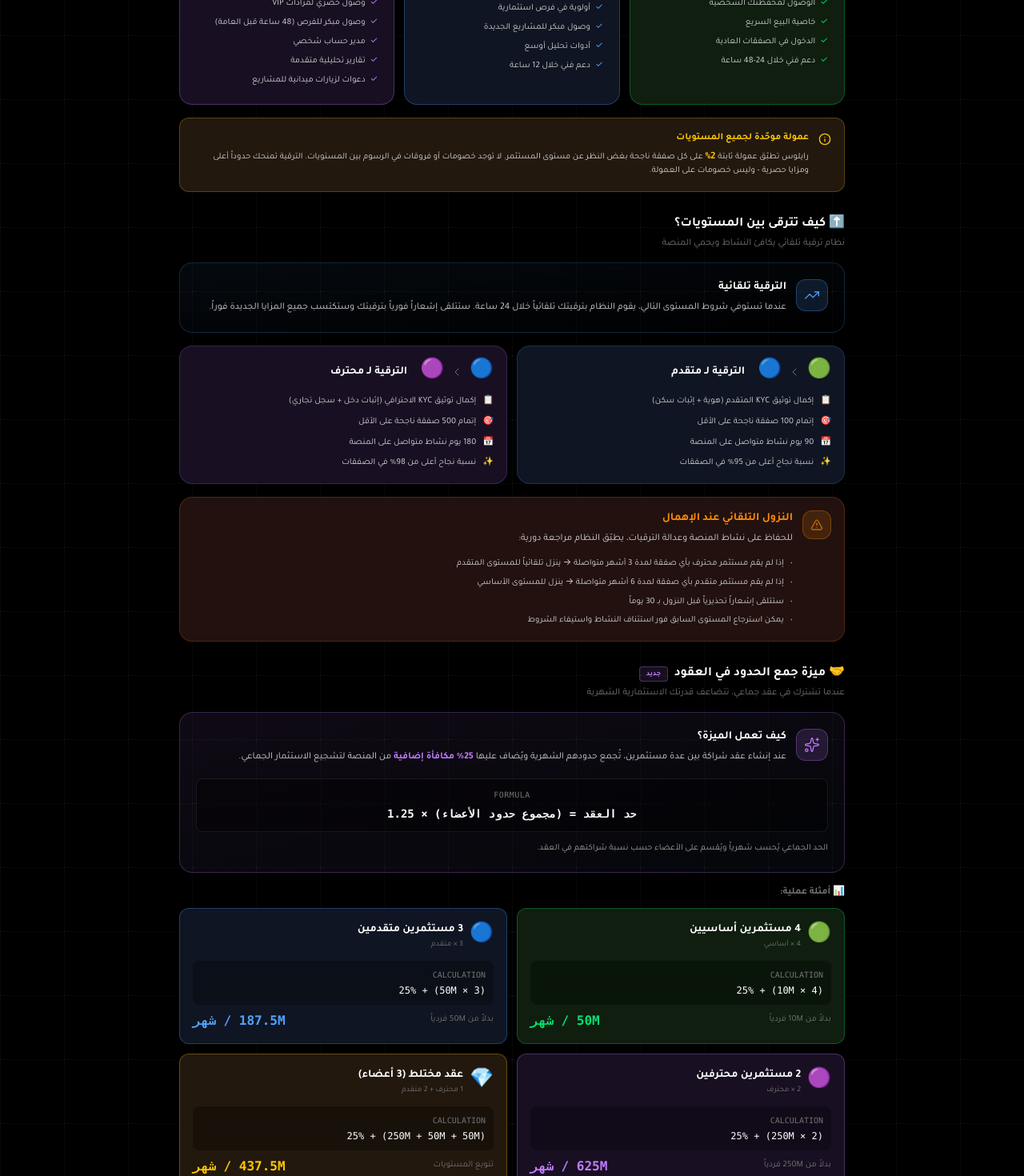
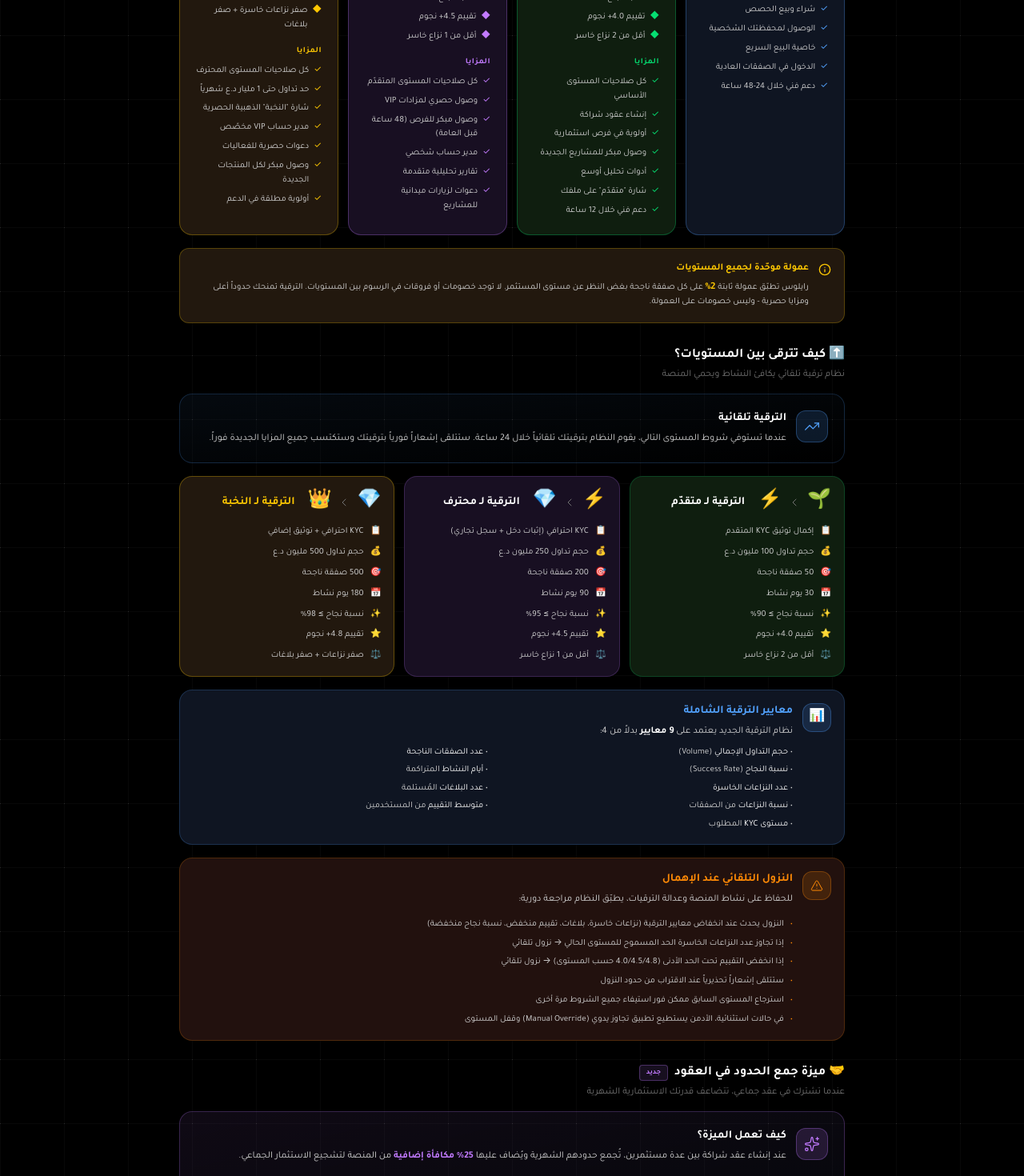
Before and after one commit to railostrade-colla/RailOS, a Next.js app: page /investment-guide in a window 1280 px wide. Shown: the part 2340-3810 px from the top of the page at 80% size. Built offline with nearby package versions, Linux system fonts and the light colour scheme.

Commit message:
docs: update investment guide with 4-tier level system + new criteria

```diff
--- a/app/(app)/investment-guide/page.tsx
+++ b/app/(app)/investment-guide/page.tsx
@@ -146,16 +146,17 @@ const PLATFORM_FEATURES = [
   },
 ]
 
-// مستويات المستثمرين
+// مستويات المستثمرين — مُحدَّث مع نظام الترقية الشامل (Volume + Trades + Disputes + Reports + Rating)
+// المصدر: lib/mock-data/levels.ts (LEVEL_SETTINGS_STORE) — قابل للتعديل من الأدمن
 const INVESTOR_LEVELS = [
   {
     level: "أساسي",
-    color: "green",
-    icon: "🟢",
+    color: "blue",
+    icon: "🌱",
     badge: "للمبتدئين",
     limit: "10 مليون",
     limitUnit: "د.ع / شهر",
-    desc: "نقطة البداية لكل مستثمر جديد - اكتشف وتعلم بأمان",
+    desc: "نقطة البداية لكل مستثمر جديد — اكتشف وتعلم بأمان",
     requirements: [
       "تسجيل حساب جديد",
       "توثيق KYC أساسي (هوية)",
@@ -171,18 +172,21 @@ const INVESTOR_LEVELS = [
     ],
   },
   {
-    level: "متقدم",
-    color: "blue",
-    icon: "🔵",
+    level: "متقدّم",
+    color: "green",
+    icon: "⚡",
     badge: "للنشطين",
     limit: "50 مليون",
     limitUnit: "د.ع / شهر",
     desc: "للمستثمر الذي أثبت نشاطه واستقراره على المنصة",
     requirements: [
       "توثيق KYC متقدم (هوية + إثبات سكن)",
-      "100 صفقة ناجحة على الأقل",
-      "90 يوم نشاط متواصل",
-      "نسبة نجاح أعلى من 95%",
+      "حجم تداول 100 مليون د.ع",
+      "50 صفقة ناجحة على الأقل",
+      "30 يوم نشاط متواصل",
+      "نسبة نجاح ≥ 90%",
+      "تقييم 4.0+ نجوم",
+      "أقل من 2 نزاع خاسر",
     ],
     perks: [
       "كل صلاحيات المستوى الأساسي",
@@ -190,25 +194,29 @@ const INVESTOR_LEVELS = [
       "أولوية في فرص استثمارية",
       "وصول مبكر للمشاريع الجديدة",
       "أدوات تحليل أوسع",
+      "شارة \"متقدّم\" على ملفك",
       "دعم فني خلال 12 ساعة",
     ],
   },
   {
     level: "محترف",
     color: "purple",
-    icon: "🟣",
+    icon: "💎",
     badge: "للنخبة",
     limit: "250 مليون",
     limitUnit: "د.ع / شهر",
-    desc: "نخبة المستثمرين - وصول حصري لأفضل الفرص",
+    desc: "مستثمر متمرّس — وصول حصري لأفضل الفرص",
     requirements: [
-      "توثيق KYC احترافي (إثبات دخل + سجل تجاري للشركات)",
-      "500 صفقة ناجحة على الأقل",
-      "180 يوم نشاط متواصل",
-      "نسبة نجاح أعلى من 98%",
+      "توثيق KYC احترافي (إثبات دخل + سجل تجاري)",
+      "حجم تداول 250 مليون د.ع",
+      "200 صفقة ناجحة على الأقل",
+      "90 يوم نشاط متواصل",
+      "نسبة نجاح ≥ 95%",
+      "تقييم 4.5+ نجوم",
+      "أقل من 1 نزاع خاسر",
     ],
     perks: [
-      "كل صلاحيات المستوى المتقدم",
+      "كل صلاحيات المستوى المتقدّم",
       "وصول حصري لمزادات VIP",
       "وصول مبكر للفرص (48 ساعة قبل العامة)",
       "مدير حساب شخصي",
@@ -216,30 +224,57 @@ const INVESTOR_LEVELS = [
       "دعوات لزيارات ميدانية للمشاريع",
     ],
   },
+  {
+    level: "النخبة",
+    color: "yellow",
+    icon: "👑",
+    badge: "VIP",
+    limit: "1 مليار",
+    limitUnit: "د.ع / شهر",
+    desc: "أعلى مستوى — مستثمرون موثّقون من النخبة",
+    requirements: [
+      "توثيق KYC احترافي + توثيق إضافي",
+      "حجم تداول 500 مليون د.ع",
+      "500 صفقة ناجحة على الأقل",
+      "180 يوم نشاط متواصل",
+      "نسبة نجاح ≥ 98%",
+      "تقييم 4.8+ نجوم",
+      "صفر نزاعات خاسرة + صفر بلاغات",
+    ],
+    perks: [
+      "كل صلاحيات المستوى المحترف",
+      "حد تداول حتى 1 مليار د.ع شهرياً",
+      "شارة \"النخبة\" الذهبية الحصرية",
+      "مدير حساب VIP مخصّص",
+      "دعوات حصرية للفعاليات",
+      "وصول مبكر لكل المنتجات الجديدة",
+      "أولوية مطلقة في الدعم",
+    ],
+  },
 ]
 
 const CONTRACT_LIMIT_EXAMPLES = [
   {
     title: "4 مستثمرين أساسيين",
-    icon: "🟢",
-    color: "green",
+    icon: "🌱",
+    color: "blue",
     members: "4 × أساسي",
     calculation: "(4 × 10M) + 25%",
     result: "50M / شهر",
     note: "بدلاً من 10M فردياً",
   },
   {
-    title: "3 مستثمرين متقدمين",
-    icon: "🔵",
-    color: "blue",
-    members: "3 × متقدم",
+    title: "3 مستثمرين متقدّمين",
+    icon: "⚡",
+    color: "green",
+    members: "3 × متقدّم",
     calculation: "(3 × 50M) + 25%",
     result: "187.5M / شهر",
     note: "بدلاً من 50M فردياً",
   },
   {
     title: "2 مستثمرين محترفين",
-    icon: "🟣",
+    icon: "💎",
     color: "purple",
     members: "2 × محترف",
     calculation: "(2 × 250M) + 25%",
@@ -247,13 +282,13 @@ const CONTRACT_LIMIT_EXAMPLES = [
     note: "بدلاً من 250M فردياً",
   },
   {
-    title: "عقد مختلط (3 أعضاء)",
-    icon: "💎",
+    title: "2 من النخبة",
+    icon: "👑",
     color: "yellow",
-    members: "1 محترف + 2 متقدم",
-    calculation: "(250M + 50M + 50M) + 25%",
-    result: "437.5M / شهر",
-    note: "تنويع المستويات",
+    members: "2 × النخبة",
+    calculation: "(2 × 1B) + 25%",
+    result: "2.5B / شهر",
+    note: "أعلى حد ممكن — للعقود الكبرى",
   },
 ]
 
@@ -430,7 +465,7 @@ export default function InvestmentGuidePage() {
               ابدأ بالأساسي وارتقِ تلقائياً مع نشاطك على المنصة
             </div>
 
-            <div className="grid grid-cols-1 lg:grid-cols-3 gap-3">
+            <div className="grid grid-cols-1 md:grid-cols-2 lg:grid-cols-4 gap-3">
               {INVESTOR_LEVELS.map((lvl) => {
                 const c = colorMap[lvl.color]
                 return (
@@ -525,23 +560,26 @@ export default function InvestmentGuidePage() {
               </div>
             </div>
 
-            {/* بطاقتي الترقية */}
-            <div className="grid grid-cols-1 lg:grid-cols-2 gap-3 mb-4">
+            {/* بطاقات الترقية — مسار 4 مستويات */}
+            <div className="grid grid-cols-1 lg:grid-cols-3 gap-3 mb-4">
 
               {/* Basic → Advanced */}
-              <div className="bg-blue-400/[0.04] border border-blue-400/20 rounded-2xl p-4">
+              <div className="bg-green-400/[0.04] border border-green-400/20 rounded-2xl p-4">
                 <div className="flex items-center gap-2 mb-3">
-                  <span className="text-2xl">🟢</span>
+                  <span className="text-2xl">🌱</span>
                   <ChevronLeft className="w-4 h-4 text-neutral-500" strokeWidth={1.5} />
-                  <span className="text-2xl">🔵</span>
-                  <span className="text-sm font-bold text-white mr-2">الترقية لـ متقدم</span>
+                  <span className="text-2xl">⚡</span>
+                  <span className="text-sm font-bold text-white mr-2">الترقية لـ متقدّم</span>
                 </div>
                 <ul className="space-y-2">
                   {[
-                    { icon: "📋", text: "إكمال توثيق KYC المتقدم (هوية + إثبات سكن)" },
-                    { icon: "🎯", text: "إتمام 100 صفقة ناجحة على الأقل" },
-                    { icon: "📅", text: "90 يوم نشاط متواصل على المنصة" },
-                    { icon: "✨", text: "نسبة نجاح أعلى من 95% في الصفقات" },
+                    { icon: "📋", text: "إكمال توثيق KYC المتقدم" },
+                    { icon: "💰", text: "حجم تداول 100 مليون د.ع" },
+                    { icon: "🎯", text: "50 صفقة ناجحة" },
+                    { icon: "📅", text: "30 يوم نشاط" },
+                    { icon: "✨", text: "نسبة نجاح ≥ 90%" },
+                    { icon: "⭐", text: "تقييم 4.0+ نجوم" },
+                    { icon: "⚖️", text: "أقل من 2 نزاع خاسر" },
                   ].map((item, i) => (
                     <li key={i} className="flex items-start gap-2 text-[11px] text-neutral-300 leading-relaxed">
                       <span className="flex-shrink-0">{item.icon}</span>
@@ -554,17 +592,20 @@ export default function InvestmentGuidePage() {
               {/* Advanced → Pro */}
               <div className="bg-purple-400/[0.04] border border-purple-400/20 rounded-2xl p-4">
                 <div className="flex items-center gap-2 mb-3">
-                  <span className="text-2xl">🔵</span>
+                  <span className="text-2xl">⚡</span>
                   <ChevronLeft className="w-4 h-4 text-neutral-500" strokeWidth={1.5} />
-                  <span className="text-2xl">🟣</span>
+                  <span className="text-2xl">💎</span>
                   <span className="text-sm font-bold text-white mr-2">الترقية لـ محترف</span>
                 </div>
                 <ul className="space-y-2">
                   {[
-                    { icon: "📋", text: "إكمال توثيق KYC الاحترافي (إثبات دخل + سجل تجاري)" },
-                    { icon: "🎯", text: "إتمام 500 صفقة ناجحة على الأقل" },
-                    { icon: "📅", text: "180 يوم نشاط متواصل على المنصة" },
-                    { icon: "✨", text: "نسبة نجاح أعلى من 98% في الصفقات" },
+                    { icon: "📋", text: "KYC احترافي (إثبات دخل + سجل تجاري)" },
+                    { icon: "💰", text: "حجم تداول 250 مليون د.ع" },
+                    { icon: "🎯", text: "200 صفقة ناجحة" },
+                    { icon: "📅", text: "90 يوم نشاط" },
+                    { icon: "✨", text: "نسبة نجاح ≥ 95%" },
+                    { icon: "⭐", text: "تقييم 4.5+ نجوم" },
+                    { icon: "⚖️", text: "أقل من 1 نزاع خاسر" },
                   ].map((item, i) => (
                     <li key={i} className="flex items-start gap-2 text-[11px] text-neutral-300 leading-relaxed">
                       <span className="flex-shrink-0">{item.icon}</span>
@@ -574,6 +615,58 @@ export default function InvestmentGuidePage() {
                 </ul>
               </div>
 
+              {/* Pro → Elite */}
+              <div className="bg-yellow-400/[0.04] border border-yellow-400/30 rounded-2xl p-4">
+                <div className="flex items-center gap-2 mb-3">
+                  <span className="text-2xl">💎</span>
+                  <ChevronLeft className="w-4 h-4 text-neutral-500" strokeWidth={1.5} />
+                  <span className="text-2xl">👑</span>
+                  <span className="text-sm font-bold text-yellow-400 mr-2">الترقية لـ النخبة</span>
+                </div>
+                <ul className="space-y-2">
+                  {[
+                    { icon: "📋", text: "KYC احترافي + توثيق إضافي" },
+                    { icon: "💰", text: "حجم تداول 500 مليون د.ع" },
+                    { icon: "🎯", text: "500 صفقة ناجحة" },
+                    { icon: "📅", text: "180 يوم نشاط" },
+                    { icon: "✨", text: "نسبة نجاح ≥ 98%" },
+                    { icon: "⭐", text: "تقييم 4.8+ نجوم" },
+                    { icon: "⚖️", text: "صفر نزاعات + صفر بلاغات" },
+                  ].map((item, i) => (
+                    <li key={i} className="flex items-start gap-2 text-[11px] text-neutral-300 leading-relaxed">
+                      <span className="flex-shrink-0">{item.icon}</span>
+                      <span>{item.text}</span>
+                    </li>
+                  ))}
+                </ul>
+              </div>
+
+            </div>
+
+            {/* المعايير الجديدة في النظام */}
+            <div className="bg-blue-400/[0.04] border border-blue-400/20 rounded-2xl p-4 mb-4">
+              <div className="flex items-start gap-3">
+                <div className="w-9 h-9 rounded-xl bg-blue-400/[0.15] border border-blue-400/30 flex items-center justify-center flex-shrink-0">
+                  <span className="text-base">📊</span>
+                </div>
+                <div className="flex-1 min-w-0">
+                  <div className="text-sm font-bold text-blue-400 mb-1.5">معايير الترقية الشاملة</div>
+                  <div className="text-xs text-neutral-300 leading-relaxed mb-2">
+                    نظام الترقية الجديد يعتمد على <span className="text-white font-bold">9 معايير</span> بدلاً من 4:
+                  </div>
+                  <div className="grid grid-cols-1 md:grid-cols-2 gap-x-3 gap-y-1.5 text-[11px] text-neutral-300">
+                    <div>• <span className="text-white">حجم التداول الإجمالي</span> (Volume)</div>
+                    <div>• <span className="text-white">عدد الصفقات الناجحة</span></div>
+                    <div>• <span className="text-white">نسبة النجاح</span> (Success Rate)</div>
+                    <div>• <span className="text-white">أيام النشاط</span> المتراكمة</div>
+                    <div>• <span className="text-white">عدد النزاعات الخاسرة</span></div>
+                    <div>• <span className="text-white">عدد البلاغات</span> المُستلمة</div>
+                    <div>• <span className="text-white">نسبة النزاعات</span> من الصفقات</div>
+                    <div>• <span className="text-white">متوسط التقييم</span> من المستخدمين</div>
+                    <div>• <span className="text-white">مستوى KYC</span> المطلوب</div>
+                  </div>
+                </div>
+              </div>
             </div>
 
             {/* النزول التلقائي */}
@@ -589,10 +682,12 @@ export default function InvestmentGuidePage() {
                   </div>
                   <ul className="space-y-1.5">
                     {[
-                      "إذا لم يقم مستثمر محترف بأي صفقة لمدة 3 أشهر متواصلة → ينزل تلقائياً للمستوى المتقدم",
-                      "إذا لم يقم مستثمر متقدم بأي صفقة لمدة 6 أشهر متواصلة → ينزل للمستوى الأساسي",
-                      "ستتلقى إشعاراً تحذيرياً قبل النزول بـ 30 يوماً",
-                      "يمكن استرجاع المستوى السابق فور استئناف النشاط واستيفاء الشروط",
+                      "النزول يحدث عند انخفاض معايير الترقية (نزاعات خاسرة، بلاغات، تقييم منخفض، نسبة نجاح منخفضة)",
+                      "إذا تجاوز عدد النزاعات الخاسرة الحد المسموح للمستوى الحالي → نزول تلقائي",
+                      "إذا انخفض التقييم تحت الحد الأدنى (4.0/4.5/4.8 حسب المستوى) → نزول تلقائي",
+                      "ستتلقى إشعاراً تحذيرياً عند الاقتراب من حدود النزول",
+                      "استرجاع المستوى السابق ممكن فور استيفاء جميع الشروط مرة أخرى",
+                      "في حالات استثنائية، الأدمن يستطيع تطبيق تجاوز يدوي (Manual Override) وقفل المستوى",
                     ].map((item, i) => (
                       <li key={i} className="flex items-start gap-2 text-[11px] text-neutral-300 leading-relaxed">
                         <span className="text-orange-400 flex-shrink-0">•</span>
```
